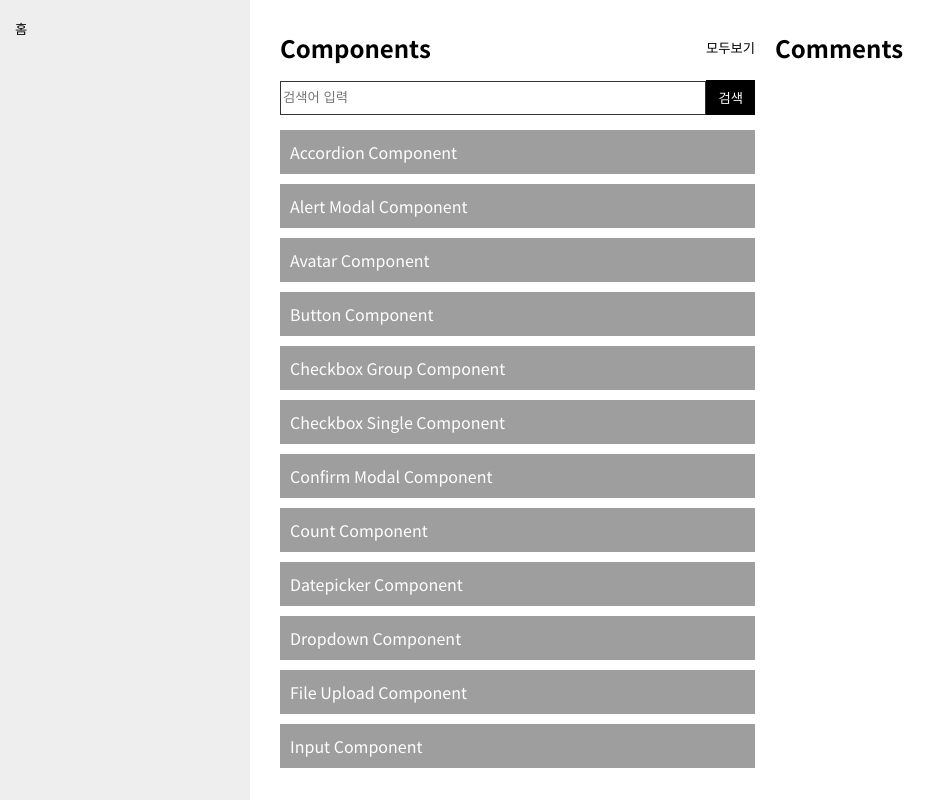
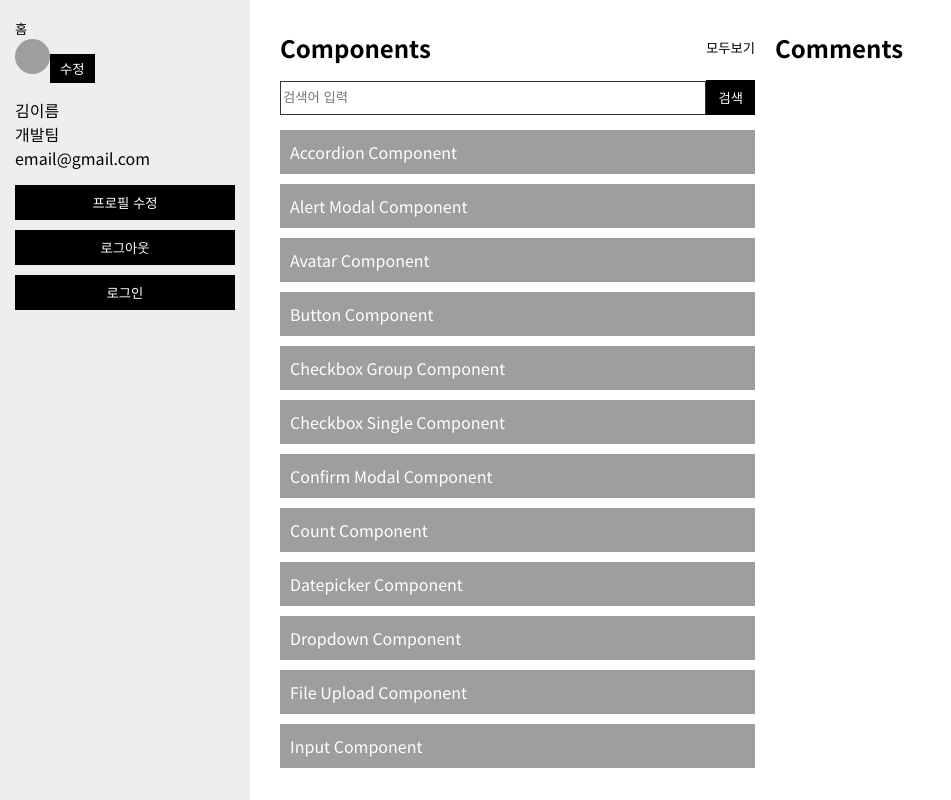
Before and after one commit to wknowpark797/vue2-basic-custom, a Vue app in the folder vue2-basic-custom/: page /main in a window 1280 px wide. Shown: the whole page, without its empty margins (0-951 px from the left). Built offline with nearby package versions, Linux system fonts and the light colour scheme; grey boxes are pictures that could not be loaded.

Commit message:
사이드바 > 프로필 영역 및 모달 추가

```diff
--- a/vue2-basic-custom/src/components/layout/SidebarComp.vue
+++ b/vue2-basic-custom/src/components/layout/SidebarComp.vue
@@ -4,12 +4,104 @@
 
 <template>
     <div class="sidebar-wrap">
+        <div class="inner-sidebar">
             <ButtonComp
                 :color="'black'"
                 :textButton="true"
                 @click="$router.push('/')">
                 홈
             </ButtonComp>
+
+            <div class="profile-wrap">
+                <AvatarComp :src="require('@/assets/images/sample-image.png')" />
+                <ButtonComp
+                    :size="'small'"
+                    @click="showProfileImgUpdateModal">
+                    수정
+                </ButtonComp>
+            </div>
+
+            <div class="info-wrap">
+                <p class="name">{{ userInfo.name }}</p>
+                <p class="department">{{ userInfo.department }}</p>
+                <p class="email">{{ userInfo.email }}</p>
+            </div>
+
+            <div class="btn-wrap">
+                <ButtonComp @click="showProfileUpdateModal">프로필 수정</ButtonComp>
+                <ButtonComp>로그아웃</ButtonComp>
+                <ButtonComp>로그인</ButtonComp>
+            </div>
+        </div>
+
+        <!-- 프로필 수정 모달 -->
+        <ModalComp
+            ref="profileUpdateModal"
+            class="profile-update-modal">
+            <template v-slot:title>
+                프로필 수정
+            </template>
+
+            <template v-slot:body>
+                <div class="inner-modal">
+                    <div class="input-wrap">
+                        <InputComp
+                            v-model="updateParams.name"
+                            :placeholder="'이름을 입력해주세요.'" />
+                    </div>
+                    <div class="dropdown-wrap">
+                        <DropdownComp
+                            v-model="updateParams.department"
+                            :options="departmentOptions" />
+                    </div>
+                    <div class="input-wrap">
+                        <InputComp
+                            v-model="updateParams.email"
+                            :placeholder="'이메일을 입력해주세요.'" />
+                    </div>
+                </div>
+            </template>
+
+            <template v-slot:footer>
+                <div class="btn-wrap">
+                    <ButtonComp>
+                        취소
+                    </ButtonComp>
+                    <ButtonComp>
+                        수정
+                    </ButtonComp>
+                </div>
+            </template>
+        </ModalComp>
+
+        <!-- 프로필 이미지 수정 모달 -->
+        <ModalComp
+            ref="profileImgUpdateModal"
+            class="profile-img-update-modal">
+            <template v-slot:title>
+                프로필 이미지 수정
+            </template>
+
+            <template v-slot:body>
+                <div class="inner-modal">
+                    <div class="upload-wrap">
+                        <FileUploadComp v-model="imgUploadValue" />
+                    </div>
+                </div>
+            </template>
+
+            <template v-slot:footer>
+                <div class="btn-wrap">
+                    <ButtonComp>
+                        취소
+                    </ButtonComp>
+                    <ButtonComp>
+                        수정
+                    </ButtonComp>
+                </div>
+            </template>
+        </ModalComp>
+
     </div>
 </template>
 
@@ -18,14 +110,40 @@
         name: 'SidebarComp',
         data() {
             return {
-
+                userInfo: {
+                    seq: '1',
+                    name: '김이름',
+                    department: '개발팀',
+                    email: 'email@gmail.com',
+                    content: '',
+                    date: '2022.12.25'
+                },
+                updateParams: {
+                    name: '',
+                    department: '1',
+                    email: ''
+                },
+                departmentOptions: [
+                    { text: '개발팀', value: '1' },
+                    { text: '기획팀', value: '2' },
+                    { text: '디자인팀', value: '3' }
+                ],
+                imgUploadValue: null
             }
         },
-        mounted() {
-
+        methods: {
+            showProfileUpdateModal() {
+                this.$refs.profileUpdateModal.show();
             },
-        methods: {
-
+            closeProfileUpdateModal() {
+                this.$refs.profileUpdateModal.close();
+            },
+            showProfileImgUpdateModal() {
+                this.$refs.profileImgUpdateModal.show();
+            },
+            closeProfileImgUpdateModal() {
+                this.$refs.profileImgUpdateModal.close();
+            }
         }
     }
 </script>
@@ -37,5 +155,50 @@
         background: #eee;
         padding: 15px;
         box-sizing: border-box;
+        .inner-sidebar {
+            .info-wrap {
+                margin: 15px 0;
+            }
+            .btn-wrap {
+                button {
+                    display: block;
+                    width: 100%;
+                    &:not(:first-child) {
+                        margin-top: 10px;
+                    }
+                }
+            }
+        }
+    }
+
+    // 프로필 수정 모달
+    .profile-update-modal {
+        .inner-modal {
+            > div {
+                &:not(:first-child) {
+                    margin-top: 15px;
+                }
+            }
+        }
+        .btn-wrap {
+            text-align: right;
+            button {
+                &:not(:first-child) {
+                    margin-left: 10px;
+                }
+            }
+        }
+    }
+
+    // 프로필 이미지 수정 모달
+    .profile-img-update-modal {
+        .btn-wrap {
+            text-align: right;
+            button {
+                &:not(:first-child) {
+                    margin-left: 10px;
+                }
+            }
+        }
     }
 </style>
```
Lines whose indentation alone changed are shown as unchanged.
